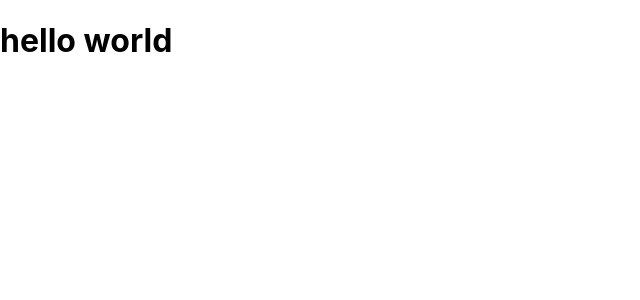
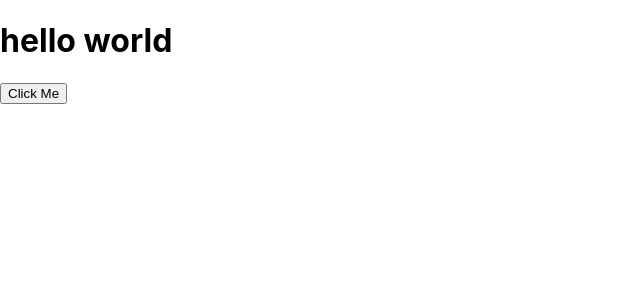
Before and after one commit to senbagaraman04/react-basics, a React (Create React App) app: page / in a window 1280 px wide. Shown: the top 300 px of the page, without its empty margins (0-640 px from the left). Built offline with nearby package versions, Linux system fonts and the light colour scheme.

Commit message:
learn: Mouse events

```diff
--- a/src/App.js
+++ b/src/App.js
@@ -1,12 +1,23 @@
-import logo from './logo.svg';
 import './App.css';
 
 function Header(){
   return <h1>hello world</h1>;
 }
 
+function Btn(){
+  const clickBtn = () => alert("clicked");
+  const OverBtn = () => console.log("OverBtn");
+  return (
+
+
+        <button onClick={clickBtn}  onMouseOver={OverBtn}> Click Me</button>
+  );
+}
+
 function App() {
-   return <Header/>
+   return (
+   <><Header /><Btn /></>
+   );
 }
 
 export default App;
```
